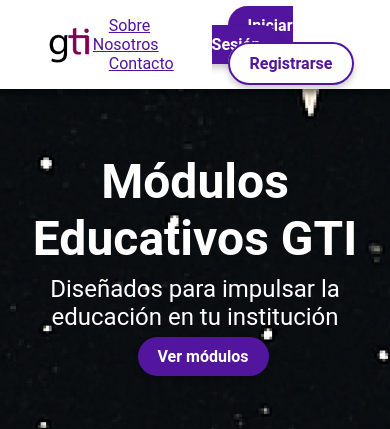
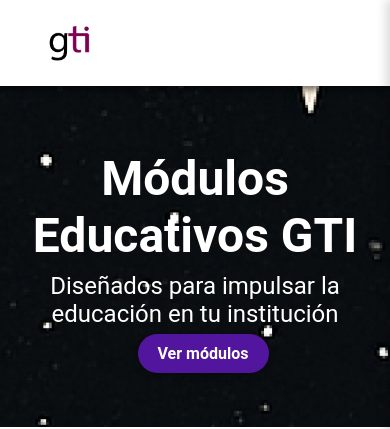
Before and after one commit to Alex-LG-Dev/PW-GTI, a PHP site: page / in a window 390 px wide. Shown: the top 429 px of the page. Run offline with PHP 8.4, Linux system fonts and the light colour scheme.

Commit message:
feature: menu hamburguesa gti

```diff
--- a/src/app/css/estiloGTI.css
+++ b/src/app/css/estiloGTI.css
@@ -553,16 +553,76 @@ margin-bottom: 20px;}
   flex: 1;
   min-width: 300px;
 }
+/* ===== MENÚ HAMBURGUESA ===== */
+.hamburger{
+  display:none;                 /* escondido en escritorio */
+  position:absolute;
+  top:16px;
+  right:32px;
+  z-index:1001;
+  width:28px;
+  height:24px;
+  background:none;
+  border:none;
+  cursor:pointer;
+  flex-direction:column;
+  justify-content:space-between;
+  margin-top: 15px;
+}
+.hamburger span{
+  display:block;
+  height:3px;
+  border-radius:2px;
+  background:#52159D;
+}
 
-@media (max-width: 768px) {
+/* --- Comportamiento móvil --- */
+@media (max-width:768px){
+
   .sobre-nosotros .introduccion {
     flex-wrap: wrap;
   }
 
   .mision-objetivo img {
     margin: 0 auto;
-    max-width: 400px;
+    max-width: 300px;
 
   }
+  /* muestro botón */
+  .hamburger{
+    display:flex;
+  }
+  /* oculto nav por defecto */
+  .div-header{
+    /* Sitúo el contenedor pegado a la derecha fuera de la pantalla */
+    position:fixed;
+    top:0;
+    right:0;
+    height:100vh;
+    width:50%;                 /* ajusta según tu diseño */
+    max-width:320px;
+    background:#fff;
+    flex-direction:column;
+    padding-top:96px;           /* deja hueco al header */
+    transform:translateX(100%);
+    transition:transform .5s ease;
+    box-shadow:-4px 0 10px rgba(0,0,0,.15);
+    z-index:1000;
+  }
+  /* nav visible al abrir */
+  .div-header.active{
+    transform:translateX(0);
+  }
 
+  /* elementos en columna */
+  .botones-sub,
+  .botones-sesion{
+    display:flex;
+    flex-direction:column;
+    padding:1rem;
+  }
+  .botones-sub a,
+  .botones-sesion a{
+    margin:8px 0;
+  }
 }
--- a/src/index.html
+++ b/src/index.html
@@ -5,28 +5,35 @@
     <meta http-equiv="X-UA-Compatible" content="IE=edge">
     <meta name="viewport" content="width=device-width, initial-scale=1.0">
     <link rel="stylesheet" href="/src/app/css/estiloGTI.css">
+    <script src="../src/js/code.js" defer></script>
     <title>GTI | Los mejores modulos educativos</title>
 
 </head>
 <body>
   <!-- Aqui va el encabezado-->
   <header>
-      <!-- Aqui va el logo-->
-      <div class="logo">
-        <a href="index.html"><img src="img/logoGTI.png" alt="Logo de GTI"></a>
-      </div>
-      <div class="div-header">
-      <!-- Aqui va el menu con botones de navegacion-->
+    <!-- Logo -->
+    <div class="logo">
+      <a href="../index.html">
+        <img src="./img/logoGTI.png" alt="Logo de GTI">
+      </a>
+    </div>
+
+    <!-- Botón hamburguesa (solo visible < 768 px) -->
+    <button class="hamburger" aria-label="Abrir menú" aria-expanded="false">
+      <span></span><span></span><span></span>
+    </button>
+
+    <!-- Contenedor de navegación + botones sesión -->
+    <div class="div-header">
       <nav class="botones-sub">
-        <a href="app/sobrenosotros_NoSesion.html">Sobre Nosotros</a>
-        <a href="app/formulario_contacto_NoSesion.html">Contacto</a>
+        <a href="sobrenosotros_NoSesion.html">Sobre Nosotros</a>
+        <a href="formulario_contacto_NoSesion.html">Contacto</a>
       </nav>
 
-
-      <!-- Aqui va el menu con botones de inicio de sesion y registro-->
       <div class="botones-sesion">
-        <a href="app/loginGTI.html" class="botonGTI">Iniciar Sesión</a>
-        <a href="app/registroGTI.html" class="register">Registrarse</a>
+        <a href="loginGTI.html"     class="botonGTI">Iniciar Sesión</a>
+        <a href="registroGTI.html"  class="register">Registrarse</a>
       </div>
     </div>
   </header>
--- a/src/js/code.js
+++ b/src/js/code.js
@@ -106,3 +106,15 @@ function loguearPROA() {
             alert("No se pudo cargar la información de usuarios. Por favor, inténtelo más tarde.");
         });
 }
+/* ===== Toggle menú hamburguesa ===== */
+window.addEventListener('DOMContentLoaded', () => {
+  const btnHamburger = document.querySelector('.hamburger');
+  const divHeader    = document.querySelector('.div-header');
+  if (!btnHamburger || !divHeader) return;
+
+  btnHamburger.addEventListener('click', () => {
+    divHeader.classList.toggle('active');
+    const abierto = divHeader.classList.contains('active');
+    btnHamburger.setAttribute('aria-expanded', String(abierto));
+  });
+});
```
Also changed, not shown: src/app/catalogo_modulos_NoSesion.html (+15 -8 lines), src/app/catalogo_modulos_SiSesion.html (+17 -10 lines), src/app/sobrenosotros_NoSesion.html (+14 -7 lines), src/app/sobrenosotros_SiSesion.html (+17 -10 lines).
